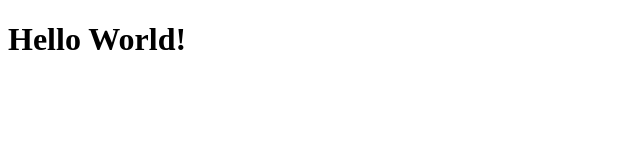
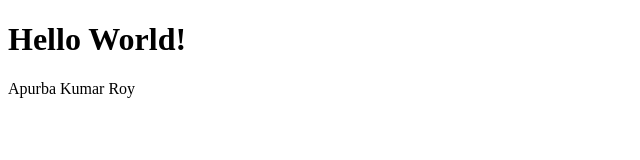
Before and after one commit to apurba667/first-module, a plain HTML site: page index.html in a window 1280 px wide. Shown: the whole page, without its empty margins (0-640 px from the left). Drawn offline with Linux system fonts and the light colour scheme.

```diff
--- a/index.html
+++ b/index.html
@@ -7,5 +7,6 @@
 </head>
 <body>
     <h1>Hello World!</h1>
+    <p>Apurba Kumar Roy</p>
 </body>
 </html>
```
Also changed, not shown: 1 other file.
